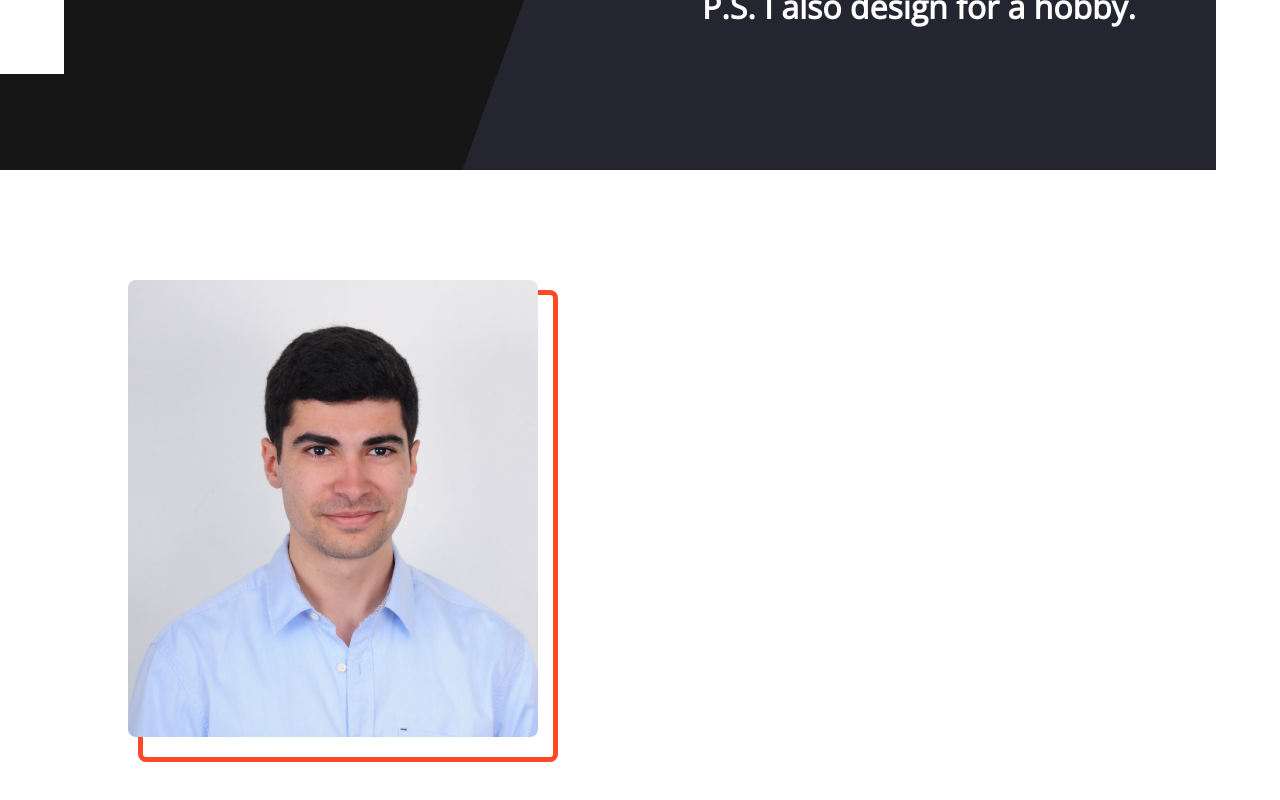
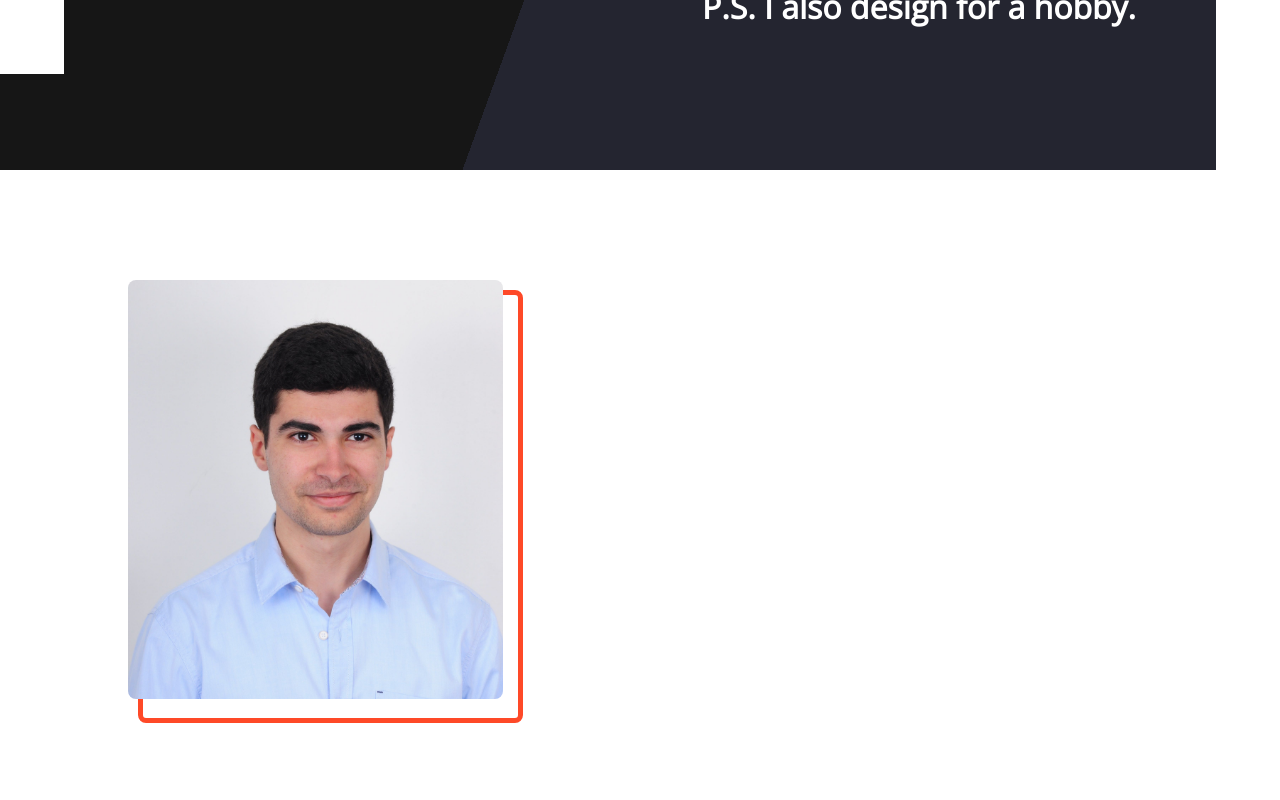
Before and after one commit to zlatkovtv/konstantin-zlatkov-portfolio, a React (Create React App) app: page / in a window 1280 px wide. Shown: the part 726-1526 px from the top of the page. Built offline with nearby package versions, Linux system fonts and the light colour scheme; no server answers.

Commit message:
max-width on image

```diff
--- a/src/components/AboutMe/AboutMe.scss
+++ b/src/components/AboutMe/AboutMe.scss
@@ -3,6 +3,7 @@
 #profile-image-container {
     width: 80%;
     position: relative;
+    max-width: 375px;
 }
 
 #profile-image {
@@ -48,12 +49,12 @@
     }
 }
 
-  .cell {
+.cell {
     font-size: 1.5em;
     margin: 0.5em auto;
     color: white;
     display: inline-block;
-  }
+}
 
 #profile-container {
     display: flex;
```
